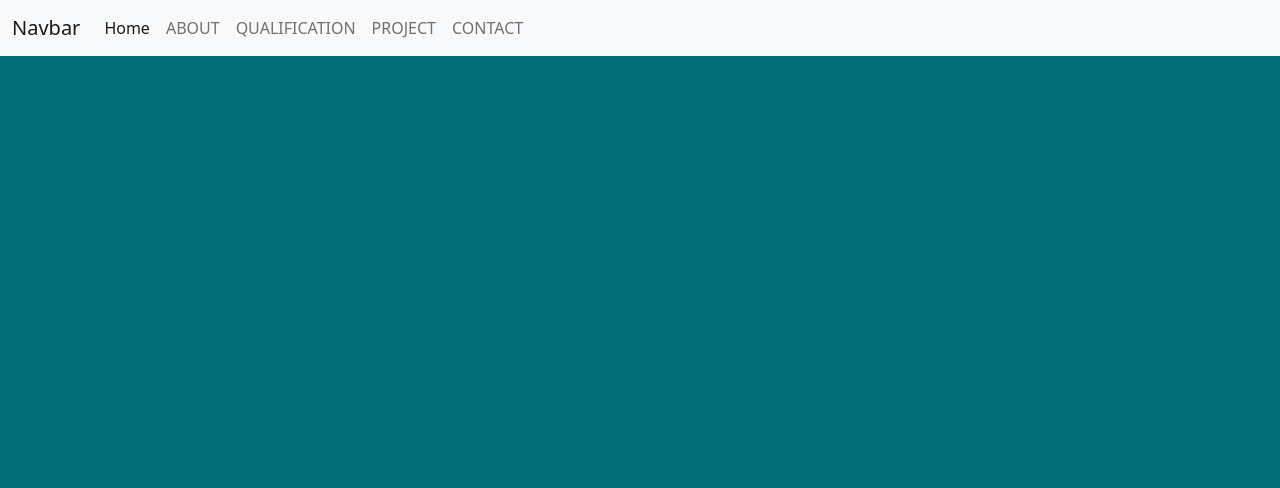
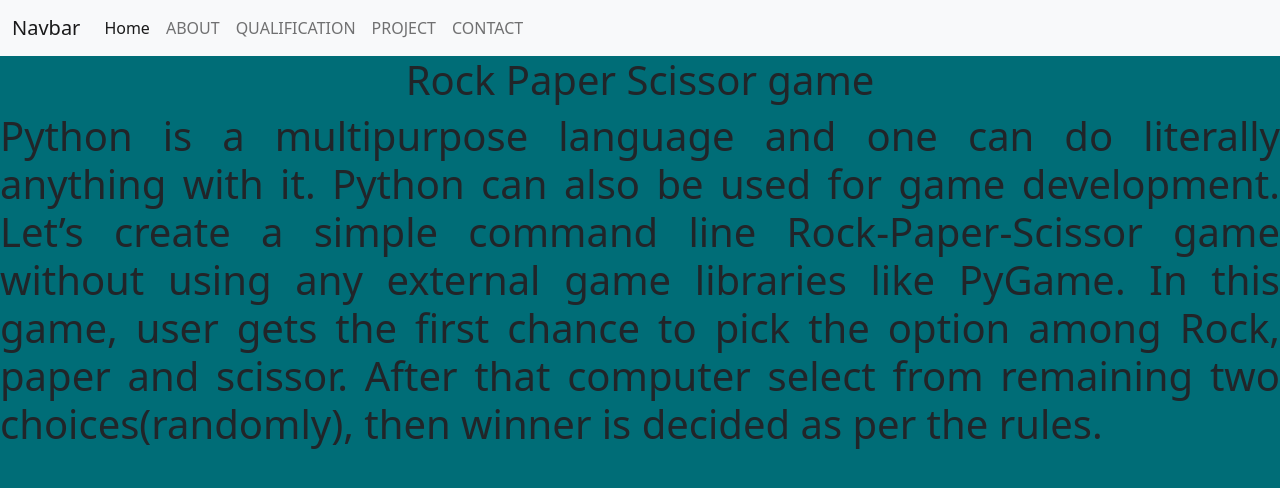
Before and after one commit to TejeshwariG/portfolio, a Django app: template portfolio2/templates/projects.html in a window 1280 px wide. Shown: the top 488 px of the page. Run offline with Django 3.2, Linux system fonts and the light colour scheme; the template is opened without the code that fills it, so the values that code supplies are empty.

Commit message:
Update projects.html

```diff
--- a/portfolio2/templates/projects.html
+++ b/portfolio2/templates/projects.html
@@ -8,7 +8,11 @@
     <title>Title</title>
 </head>
 <body>
+    <h1 align=center>Rock Paper Scissor game<h1>
+    <p style="text-align:justify"> Python is a multipurpose language and one can do literally anything with it. Python can also be used for game development. Let’s create a simple command line Rock-Paper-Scissor game without using any external game libraries like PyGame.
 
+In this game, user gets the first chance to pick the option among Rock, paper and scissor. After that computer select from remaining two choices(randomly), then winner is decided as per the rules.
+    </p>
 </body>
 </html>
 
```
